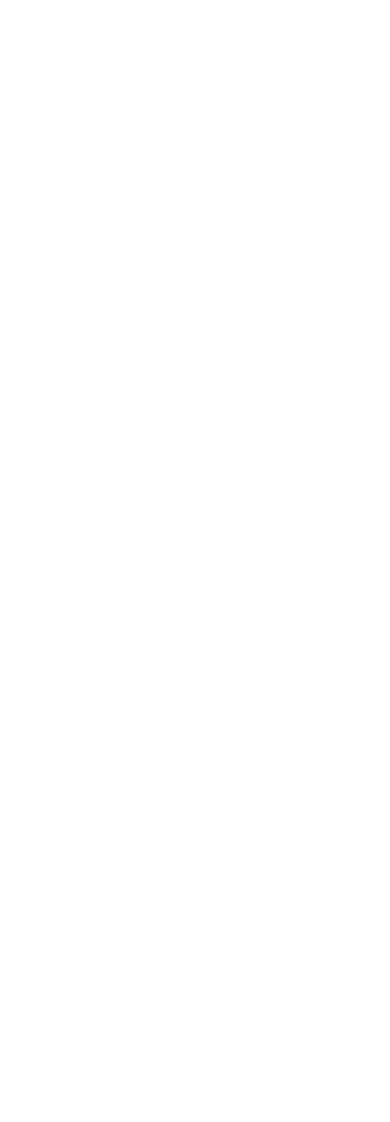
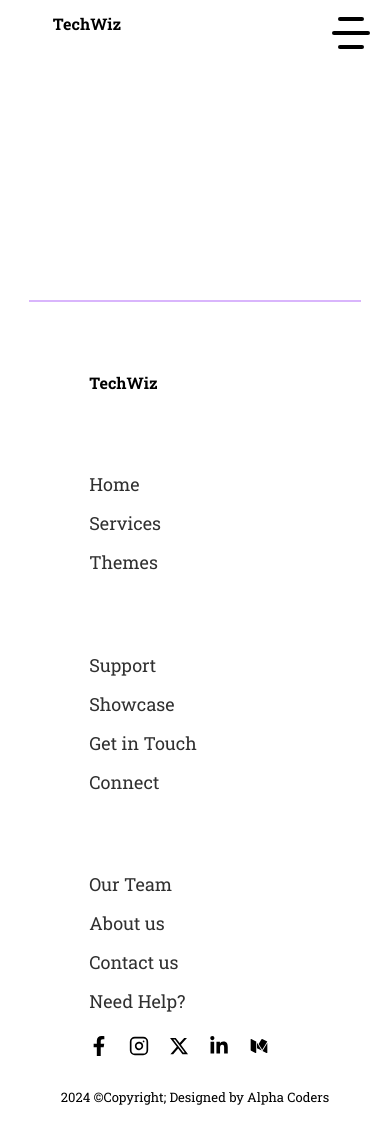
Before and after one commit to Inala726/TechWiz, a React (Vite) app: page / in a window 390 px wide. Before the commit this address had no page. Before the commit the page ends 844 px from the top, so only its background shows below. Built offline with nearby package versions, Linux system fonts and the light colour scheme.

Commit message:
Updated Footer

```diff
--- a/src/App.css
+++ b/src/App.css
@@ -9,5 +9,8 @@
 .mainDiv{
    width: 100%;
    height: max-content;
+   display: flex;
+   flex-direction: column;
+   align-items: center;
    /* background-color: black; */
 }
--- a/src/components/Footer/Footer.jsx
+++ b/src/components/Footer/Footer.jsx
@@ -1,37 +1,38 @@
-import React from 'react'
-import "./footer.css"
+import React from "react";
+import "./footer.css";
+import { Link } from "react-router-dom";
 import { FaFacebookF } from "react-icons/fa";
 import { LuInstagram } from "react-icons/lu";
 import { FaLinkedinIn } from "react-icons/fa";
 import { FaXTwitter } from "react-icons/fa6";
 import { BiLogoMediumOld } from "react-icons/bi";
 
-
 const Footer = () => {
   return (
     <>
-
       <div className="footerDiv">
         <div className="midDiv">
           <div className="mid">
-           <div className="footerlogo"></div>
+            <div className="footerlogo"
+            style={{fontWeight: "bold"}}>TechWiz
+            </div>
           </div>
           <div className="mid">
-            <Link>Home</Link>
-            <Link>Services</Link>
-            <Link>Themes</Link>
+            <Link to="/">Home</Link>
+            <Link to="/service">Services</Link>
+            <Link to="/">Themes</Link>
           </div>
           <div className="mid">
-            <Link>Support</Link>
-            <Link>Showcase</Link>
-            <Link>Get in Touch</Link>
-            <Link>Connect</Link>
+            <Link to="/support">Support</Link>
+            <Link to="/show">Showcase</Link>
+            <Link to="/contactUs">Get in Touch</Link>
+            <Link to="/contactUs">Connect</Link>
           </div>
           <div className="mid">
-            <Link>Our Team</Link>
-            <Link>About us</Link>
-            <Link>Contact us</Link>
-            <Link>Need Help?</Link>
+            <Link to="/aboutUs">Our Team</Link>
+            <Link to="/aboutUs">About us</Link>
+            <Link to="/contactUs">Contact us</Link>
+            <Link to="/aboutUs">Need Help?</Link>
             <div className="icon">
               <FaFacebookF />
               <LuInstagram />
@@ -42,12 +43,13 @@
           </div>
         </div>
         <div className="last">
-            <p>2024 &copy;Copyright; Designed by <span className='alpha'>Alpha Coders</span></p>
+          <p>
+            2024 &copy;Copyright; Designed by Alpha Coders
+          </p>
         </div>
       </div>
+    </>
+  );
+};
 
-    </>
-  )
-}
-
-export default Footer
+export default Footer;
--- a/src/components/Footer/footer.css
+++ b/src/components/Footer/footer.css
@@ -1,29 +1,43 @@
 .footerDiv{
-    width: 100%;
-    height: 440px;
+    /* width: 100%; */
+    width: 85%;
+    height: 370px;
+    /* background-color: rgb(217, 181, 252); */
+    border-top: solid 2px rgb(217, 181, 252);
+    margin-top: 300px;
+    /* border-bottom: solid red; */
   }
   .midDiv{
     width: 100%;
-    height: 390px;
+    height: 320px;
+    display: flex;
   }
   .mid{
-    width: 25%;
+    width: 24%;
     height: 100%;
     display: flex;
     flex-direction: column;
-    align-items: center;
-    justify-content: center;
+    /* align-items: center; */
+    /* justify-content: center; */
+    padding-top: 70px;
+    gap: 15px;
+    /* border: solid black; */
+  }
+  .mid a{
+    text-decoration: none;
+    font-size: 18px;
+    color: rgb(48, 48, 48);
   }
   .footerlogo{
     width: 80%;
   }
   .icon{
     width: 100%;
-    height: 25px;
+    height: 35px;
     display: flex;
     align-items: center;
-    justify-content: center;
-    gap: 25px;
+    gap: 20px;
+    font-size: 17px;
   }
   .last{
     width: 100%;
@@ -31,4 +45,38 @@
     display: flex;
     align-items: center;
     justify-content: center;
+    /* background-color: rgb(49, 49, 49); */
+    /* color: white; */
   }
+
+  @media screen and (max-width: 700px) {
+    .footerDiv{
+        height: 550px;
+    }
+    .midDiv{
+        height: 530px;
+        display: grid;
+        grid-template-columns: repeat(2, 1fr);
+    }
+    .mid{
+        width: 100%;
+        padding-left: 25px;
+    }
+    .icon{
+        font-size: 20px;
+    }
+  }
+
+  @media screen and (max-width: 420px) {
+    .footerDiv{
+        height: 800px;
+    }
+     .midDiv{
+        height: 770px;
+        grid-template-columns: repeat(1, 1fr);
+        padding-left: 35px;
+     }
+     .last{
+        font-size: 13px;
+     }
+  }
--- a/src/components/NavBar/nav.css
+++ b/src/components/NavBar/nav.css
@@ -5,9 +5,8 @@
     position: fixed;
     top: 0;
     z-index: 100;
-    background-color: transparent;
-    -webkit-backdrop-filter: blur(4px) saturate(4);
-    backdrop-filter: blur(4px) saturate(4);
+    -webkit-backdrop-filter: blur(5px) saturate(1);
+    backdrop-filter: blur(5px) saturate(1.5);
     display: flex;
     align-items: center;
     padding-left: 40px;
```
Lines whose indentation alone changed are shown as unchanged.
